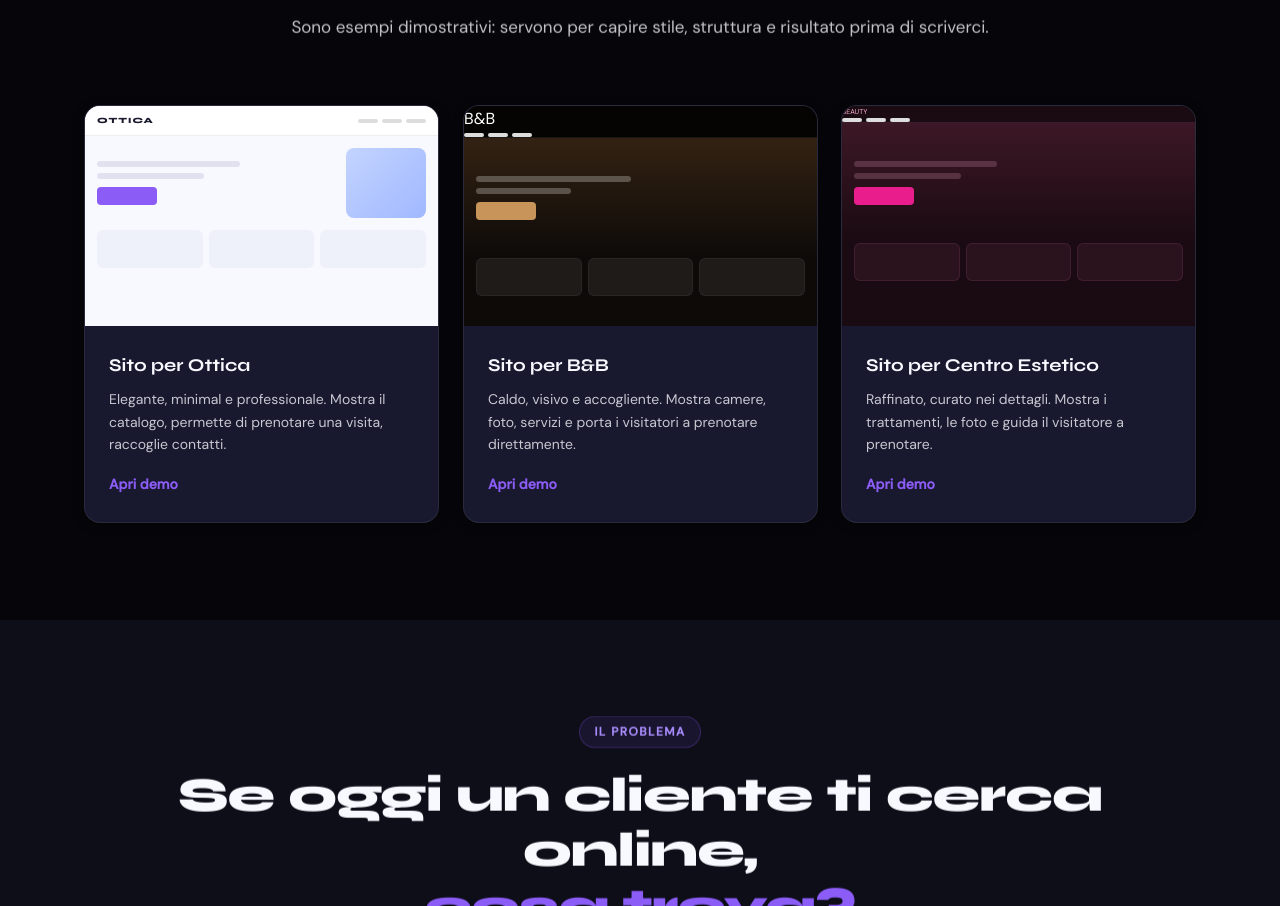
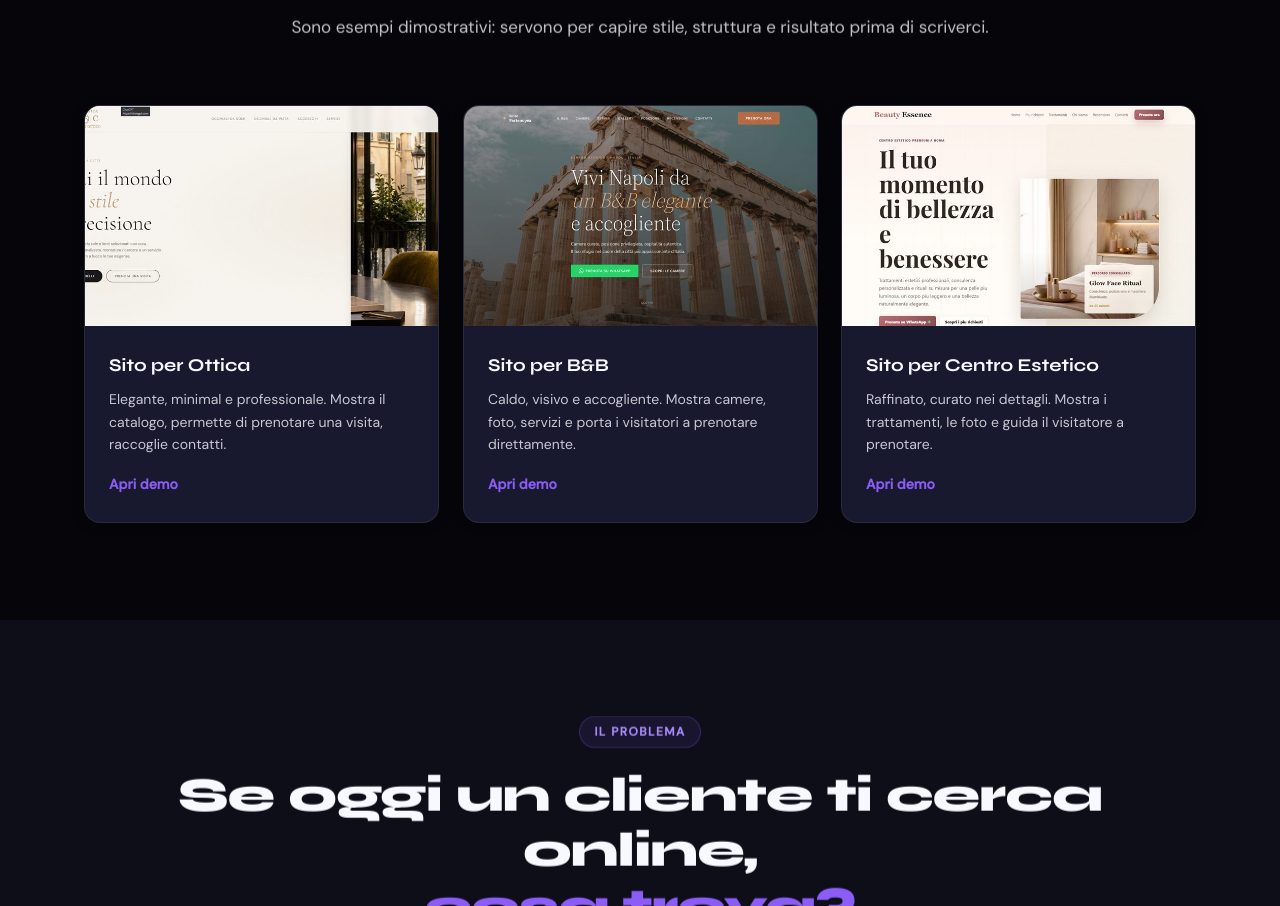
Before and after one commit to casertano94-blip/landing-page-startyoursitenow, a plain HTML site: page index.html in a window 1280 px wide. Shown: the part 2120-3026 px from the top of the page. Drawn offline with Linux system fonts and the light colour scheme.

Commit message:
Add files via upload

```diff
--- a/index.html
+++ b/index.html
@@ -173,23 +173,7 @@
 
         <a class="esempio-card reveal" href="https://progetto-base-two.vercel.app/" target="_blank" rel="noopener noreferrer" aria-label="Apri demo sito per Ottica">
           <div class="esempio-preview ottica-preview" aria-hidden="true">
-            <div class="prev-nav">
-              <div class="prev-logo-box">OTTICA</div>
-              <div class="prev-nav-links"><span></span><span></span><span></span></div>
-            </div>
-            <div class="prev-hero">
-              <div class="prev-title-block">
-                <div class="prev-line w60"></div>
-                <div class="prev-line w45"></div>
-                <div class="prev-cta-small"></div>
-              </div>
-              <div class="prev-img-block ottica-img"></div>
-            </div>
-            <div class="prev-cards-row">
-              <div class="prev-mini-card"></div>
-              <div class="prev-mini-card"></div>
-              <div class="prev-mini-card"></div>
-            </div>
+            <img src="assets/portfolio-ottica-demo.jpg" class="preview-screenshot" width="900" height="434" alt="" loading="lazy" decoding="async">
           </div>
           <div class="esempio-info">
             <h3>Sito per Ottica</h3>
@@ -200,23 +184,7 @@
 
         <a class="esempio-card reveal" href="https://bnb-claude.vercel.app/" target="_blank" rel="noopener noreferrer" aria-label="Apri demo sito per B&B">
           <div class="esempio-preview bnb-preview" aria-hidden="true">
-            <div class="prev-nav dark-nav">
-              <div class="prev-logo-box light-logo">B&B</div>
-              <div class="prev-nav-links"><span></span><span></span><span></span></div>
-            </div>
-            <div class="prev-hero bnb-hero">
-              <div class="prev-title-block light-title">
-                <div class="prev-line w65"></div>
-                <div class="prev-line w40"></div>
-                <div class="prev-cta-small light-cta"></div>
-              </div>
-              <div class="prev-img-block bnb-img"></div>
-            </div>
-            <div class="prev-cards-row bnb-cards">
-              <div class="prev-mini-card dark-card"></div>
-              <div class="prev-mini-card dark-card"></div>
-              <div class="prev-mini-card dark-card"></div>
-            </div>
+            <img src="assets/portfolio-bnb-demo.jpg" class="preview-screenshot" width="900" height="435" alt="" loading="lazy" decoding="async">
           </div>
           <div class="esempio-info">
             <h3>Sito per B&B</h3>
@@ -227,23 +195,7 @@
 
         <a class="esempio-card reveal" href="https://centro-estetico-claude.vercel.app/" target="_blank" rel="noopener noreferrer" aria-label="Apri demo sito per Centro Estetico">
           <div class="esempio-preview beauty-preview" aria-hidden="true">
-            <div class="prev-nav beauty-nav">
-              <div class="prev-logo-box beauty-logo">BEAUTY</div>
-              <div class="prev-nav-links"><span></span><span></span><span></span></div>
-            </div>
-            <div class="prev-hero beauty-hero">
-              <div class="prev-title-block">
-                <div class="prev-line beauty-line w60"></div>
-                <div class="prev-line beauty-line w45"></div>
-                <div class="prev-cta-small beauty-cta"></div>
-              </div>
-              <div class="prev-img-block beauty-img"></div>
-            </div>
-            <div class="prev-cards-row beauty-cards">
-              <div class="prev-mini-card beauty-card"></div>
-              <div class="prev-mini-card beauty-card"></div>
-              <div class="prev-mini-card beauty-card"></div>
-            </div>
+            <img src="assets/portfolio-centro-estetico-demo.jpg" class="preview-screenshot" width="900" height="433" alt="" loading="lazy" decoding="async">
           </div>
           <div class="esempio-info">
             <h3>Sito per Centro Estetico</h3>
```
Also changed, not shown: assets/portfolio-bnb-demo.jpg (added), assets/portfolio-centro-estetico-demo.jpg (added), assets/portfolio-ottica-demo.jpg (added).
